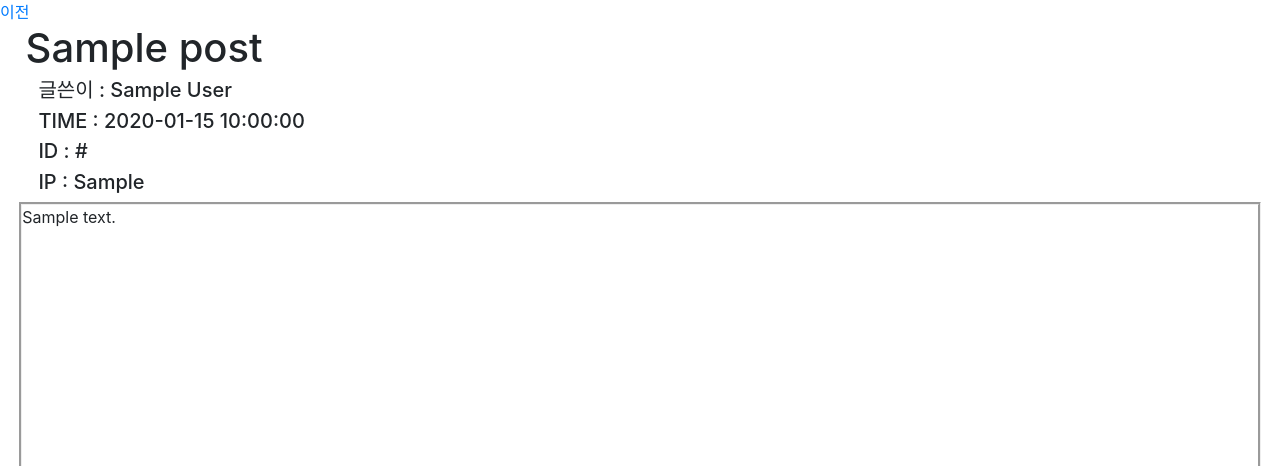
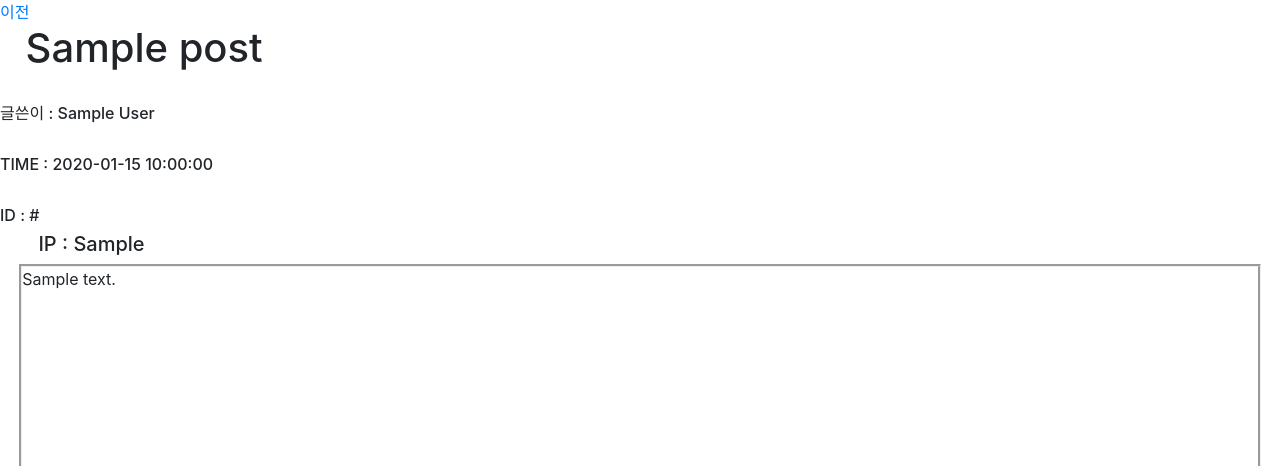
Before and after one commit to Sol-Studio/sol, a Flask app: page /board/list/1/1 in a window 1280 px wide. Shown: the top 466 px of the page. Run offline with Flask 2, Linux system fonts and the light colour scheme; the visitor is signed in with stand-in values (Sample User, id 1); a database or web service that is not in the repository returns one stand-in record (values such as "Sample title"); parts of the project's set-up code (start-up, migrations or seed data) failed here and were passed over; some libraries are stand-ins or nearby versions.

Commit message:
board css

```diff
--- a/templates/board/post.html
+++ b/templates/board/post.html
@@ -19,9 +19,9 @@
 <a href="/board/list/{{ page }}">이전</a>
 <h1>{{ post['title'] }}</h1>
 <br>
-<h5 style="margin-top: -2%;">글쓴이 : {{ post['author'] }}</h5><br>
-<h5 style="margin-top: -2%;">TIME  : {{ post['time'] }}</h5><br>
-<h5 style="margin-top: -2%;">ID    : {{ post['url'] }}</h5><br>
+<h6>글쓴이 : {{ post['author'] }}</h5><br>
+<h6>TIME  : {{ post['time'] }}</h5><br>
+<h6>ID    : {{ post['url'] }}</h5><br>
 {% if id == "admin" %}
 <h5 style="margin-top: -2%;">IP    : {{ post['ip'] }}</h5>
 {% endif %}
```
